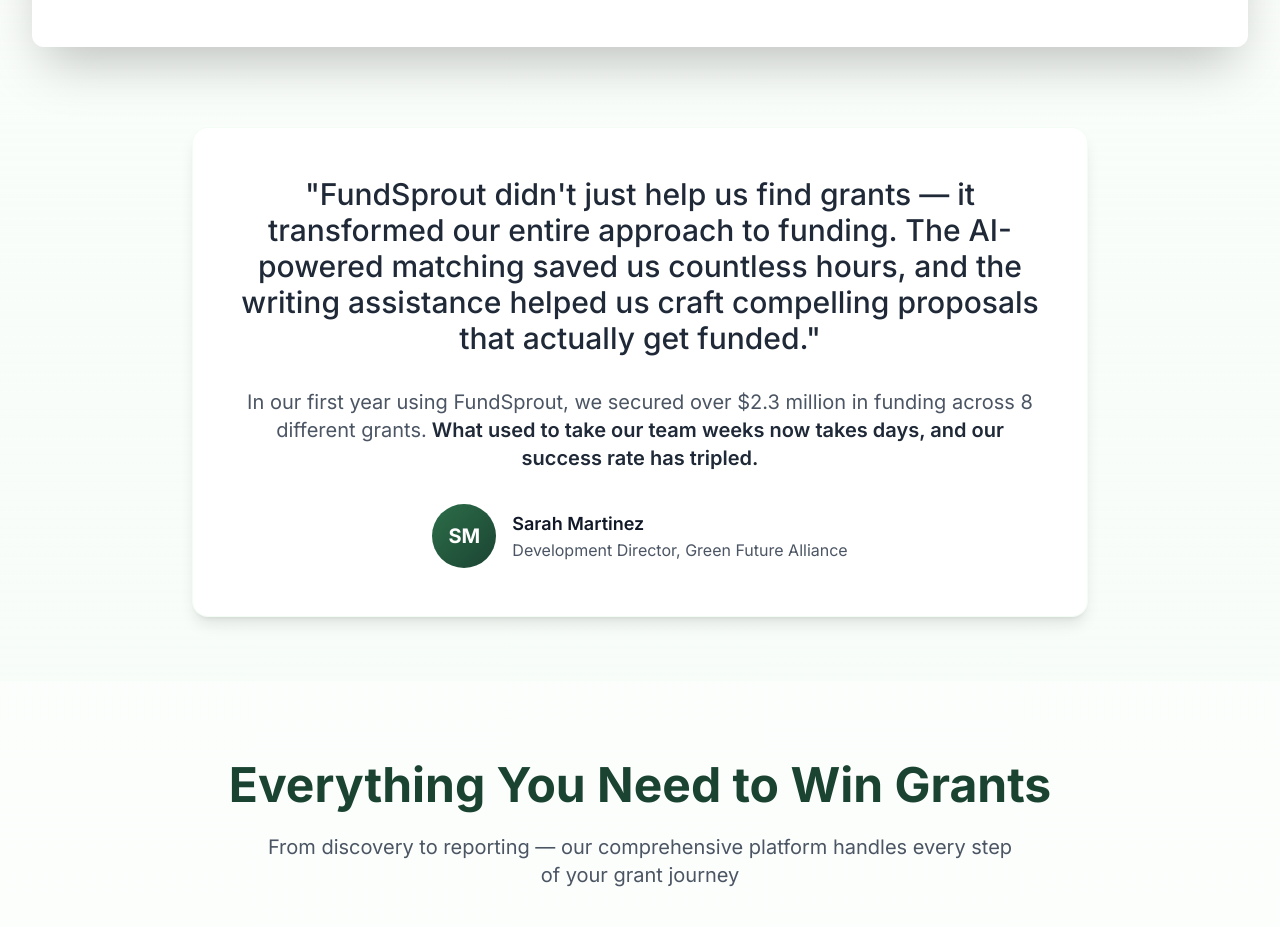
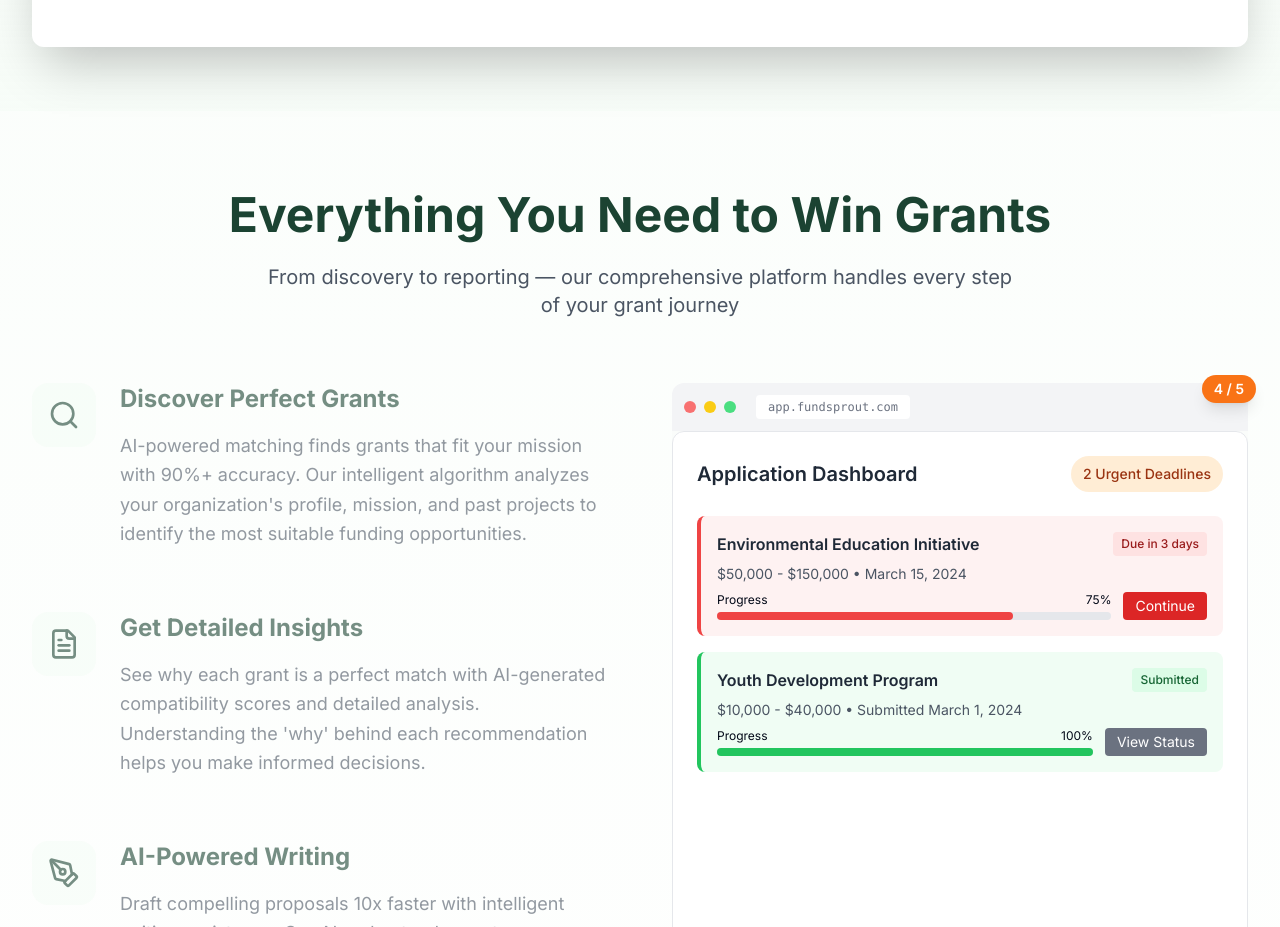
Before and after one commit to ahmedgadir/sprout-ai-landing-page, a React (Vite) app: page / in a window 1280 px wide. Shown: the part 2060-2987 px from the top of the page. Built offline with nearby package versions, Linux system fonts and the light colour scheme.

Commit message:
Fix:
Fixes the customer testimonial and background display.

```diff
--- a/src/components/AppShowcase.tsx
+++ b/src/components/AppShowcase.tsx
@@ -1,4 +1,3 @@
-
 import React, { useState, useEffect } from 'react';
 import { Button } from '@/components/ui/button';
 import { ArrowRight, Search, FileText, BarChart3, PenTool, CheckCircle, Menu, Save, Send, Lightbulb, Clock, Target } from 'lucide-react';
@@ -802,30 +801,6 @@ const AppShowcase = () => {
             {activeStep + 1} / {steps.length}
           </div>
         </div>
-
-        {/* Customer Testimonial */}
-        <div className="mt-20 max-w-4xl mx-auto">
-          <div className="bg-white rounded-2xl shadow-lg border border-brand-light-green/30 p-12 text-center">
-            <div className="mb-8">
-              <blockquote className="text-2xl lg:text-3xl text-gray-800 leading-relaxed font-medium mb-8">
-                "FundSprout didn't just help us find grants — it transformed our entire approach to funding. The AI-powered matching saved us countless hours, and the writing assistance helped us craft compelling proposals that actually get funded."
-              </blockquote>
-              <p className="text-xl text-gray-600 mb-4">
-                In our first year using FundSprout, we secured over $2.3 million in funding across 8 different grants.
-                <span className="text-gray-800 font-semibold"> What used to take our team weeks now takes days, and our success rate has tripled.</span>
-              </p>
-            </div>
-            <div className="flex items-center justify-center gap-4">
-              <div className="w-16 h-16 bg-gradient-to-br from-brand-primary-green to-brand-dark-green rounded-full flex items-center justify-center text-white font-bold text-xl">
-                SM
-              </div>
-              <div className="text-left">
-                <div className="font-semibold text-gray-900 text-lg">Sarah Martinez</div>
-                <div className="text-gray-600">Development Director, Green Future Alliance</div>
-              </div>
-            </div>
-          </div>
-        </div>
       </div>
     </section>
   );
```
